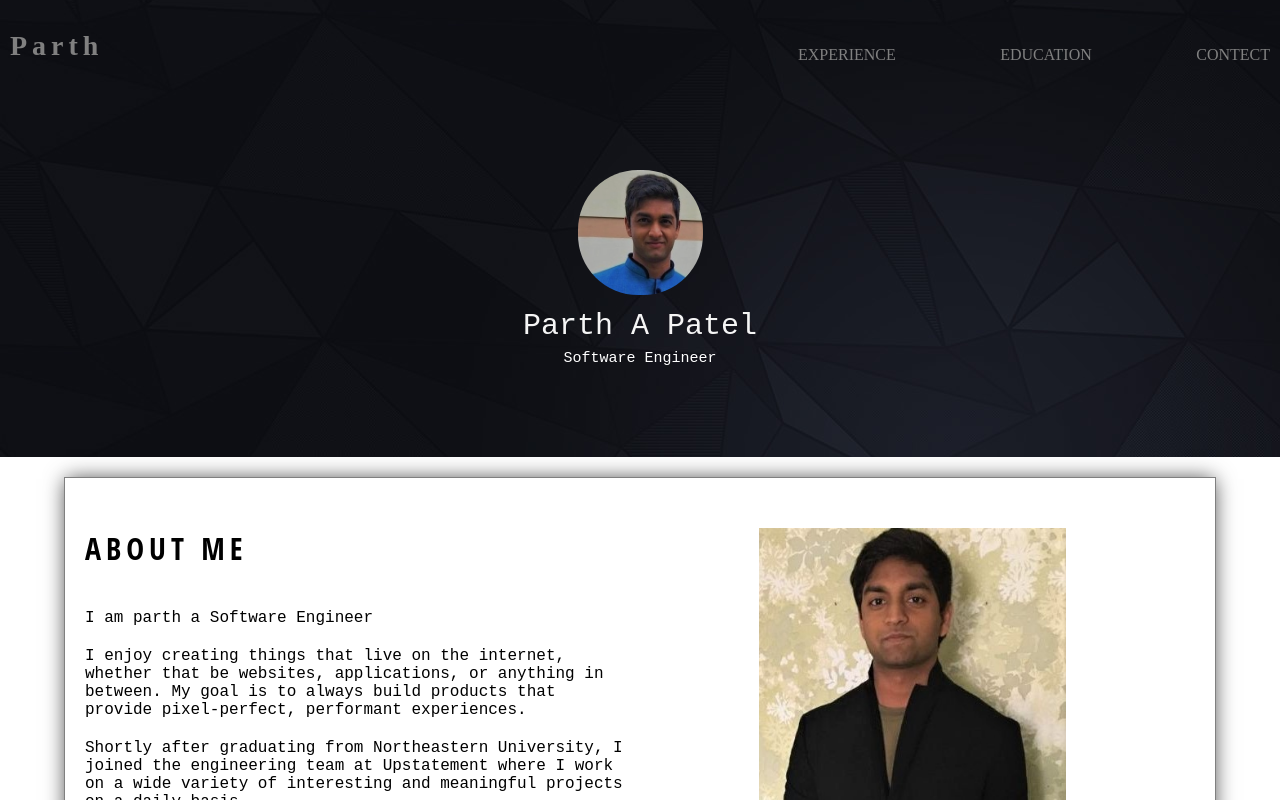
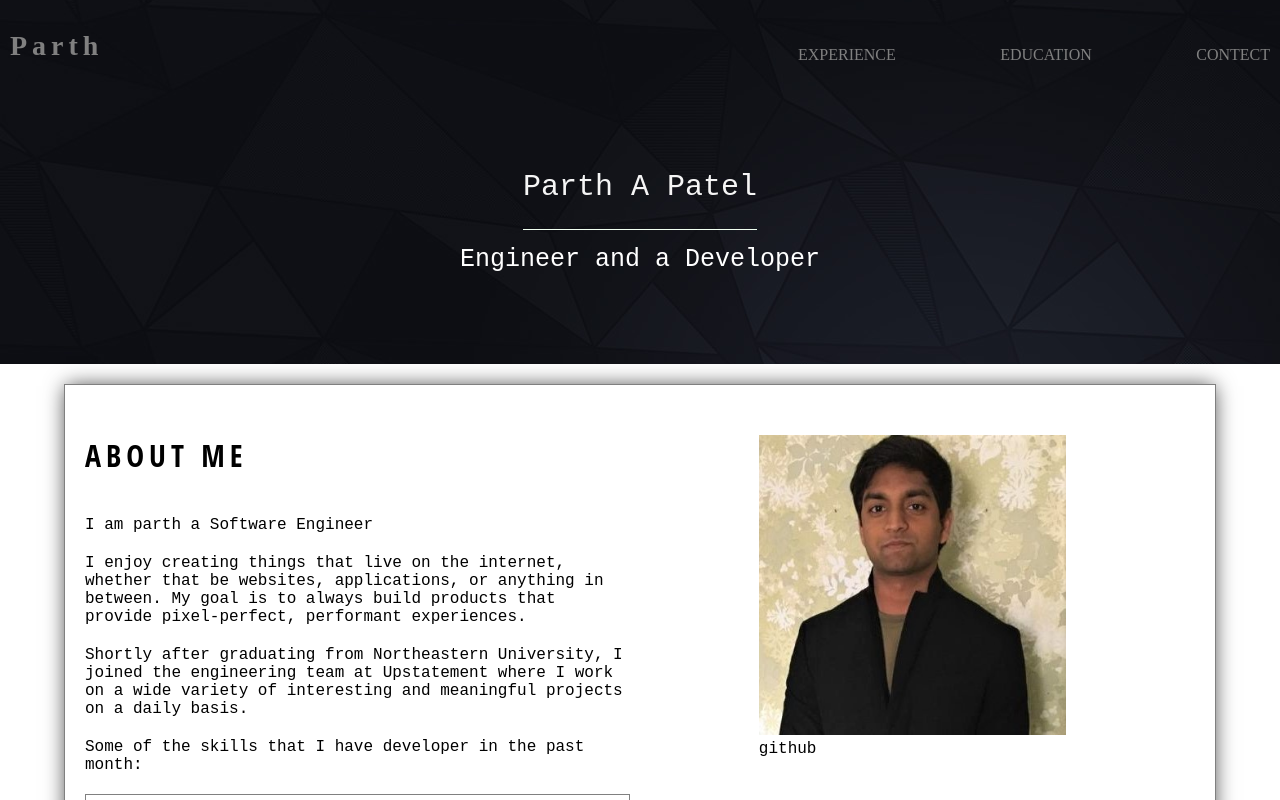
Before and after one commit to patel2pa/My_Site, a React (Create React App) app: page / in a window 1280 px wide. Shown: the top 800 px of the page. Built offline with nearby package versions, Linux system fonts and the light colour scheme; a web font is replaced by a local one.

Commit message:
changed the banner

```diff
--- a/src/Components/components2.0/Header.css
+++ b/src/Components/components2.0/Header.css
@@ -45,25 +45,28 @@ a{
     align-items: center;
 }
 
-.selfImage{
+/* .selfImage{
     border-radius: 60px;
     height: 125px;
     width: 125px;
     margin-top: 200px;
-}
+} */
 
 .name{
     font-family: monospace;
     color: whitesmoke;
     margin-top: 10px;
     font-size: 30px;
+    margin-top: 200px;
+    border-bottom: 1px solid honeydew;
+    padding-bottom: 25px;
 }
 
 .profession{
     font-family: monospace;
     color:white;
-    font-size: 15px;
-    margin-top: 7px;
+    font-size: 25px;
+    margin-top: 15px;
 }
 
 .hero-copy{
--- a/src/Components/components2.0/Header.js
+++ b/src/Components/components2.0/Header.js
@@ -10,14 +10,15 @@ class Header extends React.Component{
 
         <div className="hero container">
 
-            <div className="hero-copy">
+            {/* <div className="hero-copy">
                 <img className = "selfImage" src = {parthImage}/>
-            </div>
+            </div> */}
+
             <div className = "name">
                 Parth A Patel
             </div>
             <div className = "profession">
-                Software Engineer
+                Engineer and a Developer
             </div>
         </div>
         </div>
--- a/src/Components/components2.0/timeLine.js
+++ b/src/Components/components2.0/timeLine.js
@@ -11,7 +11,7 @@ class TimeLine extends React.Component{
             contentStyle={{ background: 'rgb(33, 150, 243)', color: '#fff' }}
             contentArrowStyle={{ borderRight: '7px solid  rgb(33, 150, 243)' }}
             date="2011 - present"
-    iconStyle={{ background: 'rgb(33, 150, 243)', color: '#fff' }}
+            iconStyle={{ background: 'rgb(16, 204, 82)', color: '#fff' }}
 
         >
             <h3 className="vertical-timeline-element-title">Creative Director</h3>
@@ -34,7 +34,7 @@ class TimeLine extends React.Component{
         <VerticalTimelineElement
             className="vertical-timeline-element--work"
             date="2008 - 2010"
-    iconStyle={{ background: 'rgb(33, 150, 243)', color: '#fff' }}
+            iconStyle={{ background: 'rgb(255, 0, 0)', color: '#fff' }}
         >
             <h3 className="vertical-timeline-element-title">Web Designer</h3>
             <h4 className="vertical-timeline-element-subtitle">Los Angeles, CA</h4>
@@ -67,7 +67,7 @@ class TimeLine extends React.Component{
         <VerticalTimelineElement
             className="vertical-timeline-element--education"
             date="November 2012"
-    iconStyle={{ background: 'rgb(233, 30, 99)', color: '#fff' }}
+            iconStyle={{ background: 'rgb(255, 64, 0)', color: '#fff' }}
         >
             <h3 className="vertical-timeline-element-title">Agile Development Scrum Master</h3>
             <h4 className="vertical-timeline-element-subtitle">Certification</h4>
```
Lines whose indentation alone changed are shown as unchanged.
